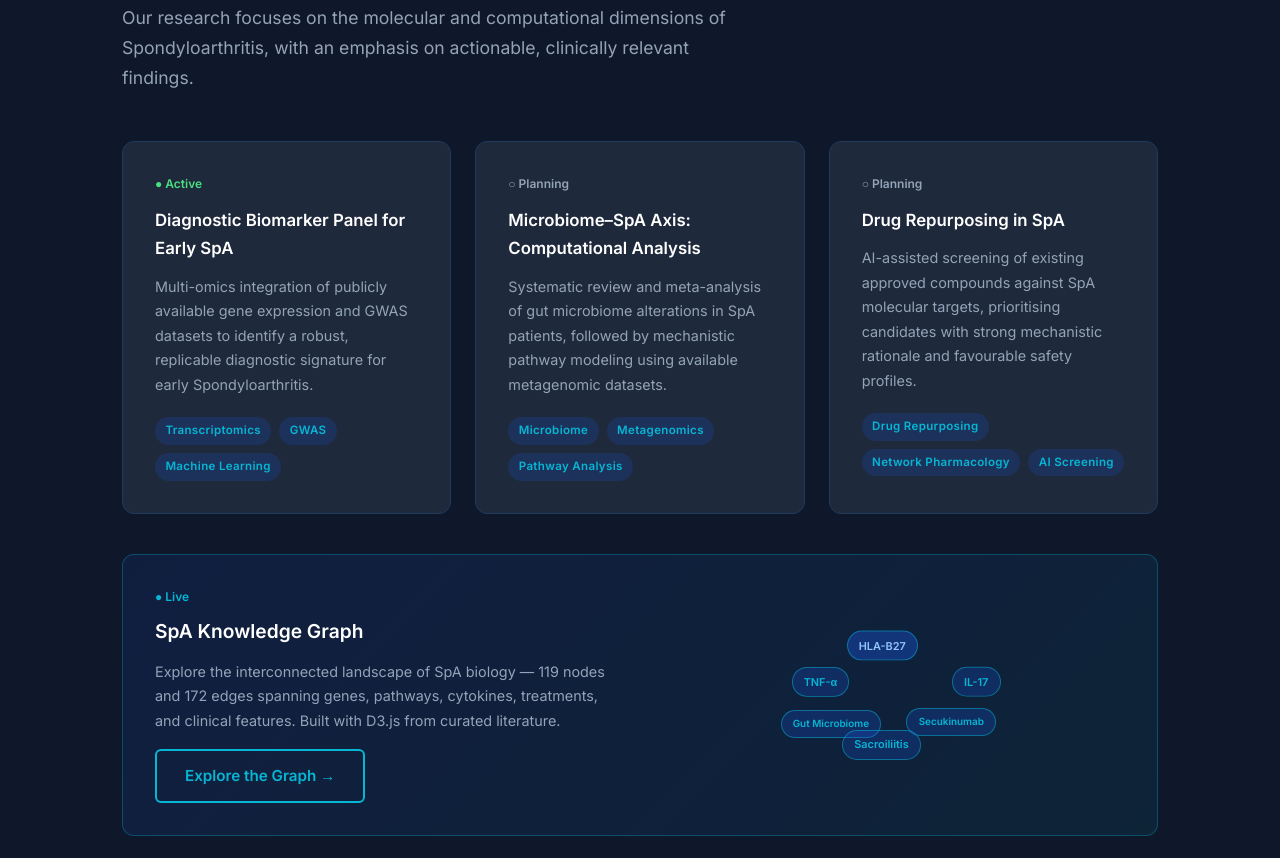
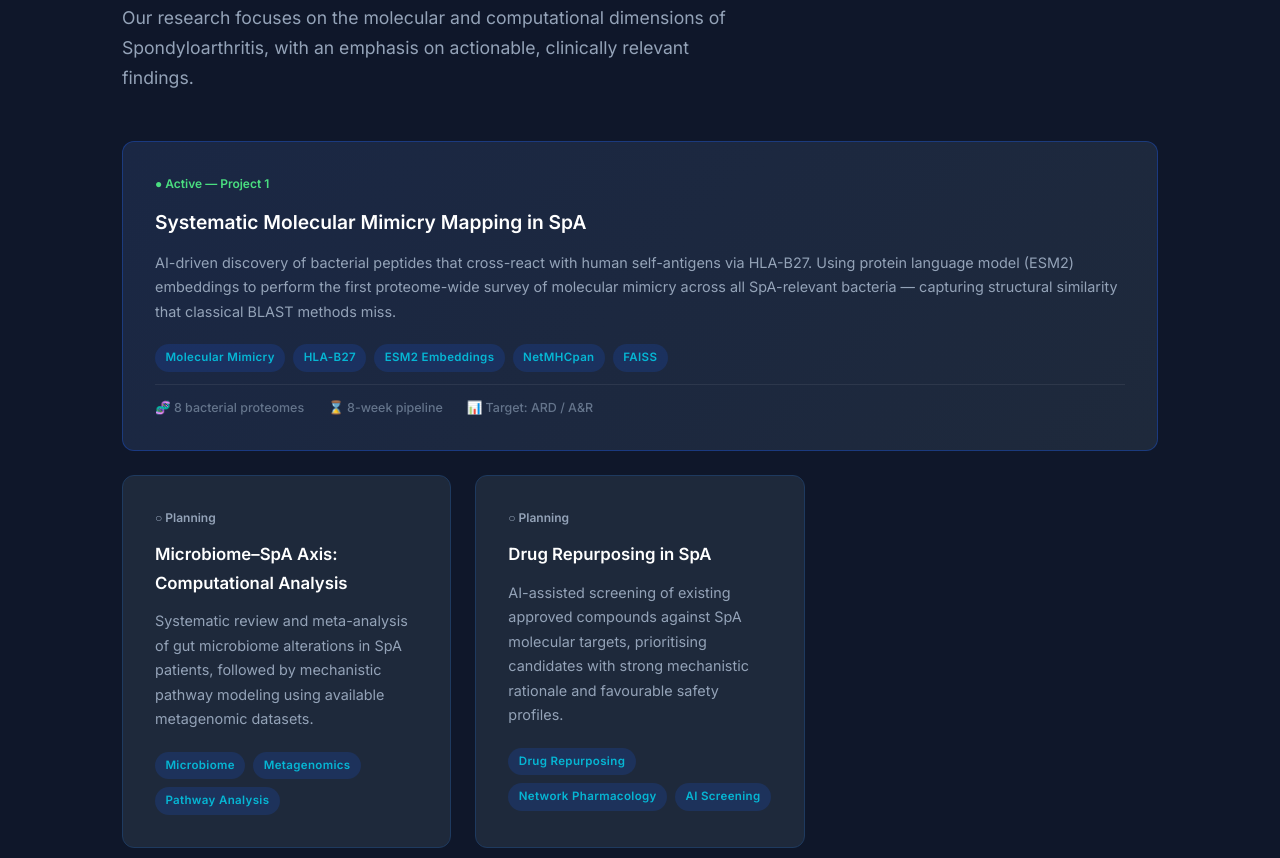
Before and after one commit to SpA-Research-AI-Laboratory/spa-research-ai-laboratory, a plain HTML site: page index.html in a window 1280 px wide. Shown: the part 1887-2745 px from the top of the page. Drawn offline with Linux system fonts and the light colour scheme.

Commit message:
Feature Project 1 (Molecular Mimicry) on website + journal update
- Replace placeholder research card with real Project 1 description
- Featured card spans full width with gradient background
- Add method tags: ESM2, NetMHCpan, FAISS, HLA-B27, Molecular Mimicry
- Add card-meta bar (8 bacterial proteomes / 8-week pipeline / target journals)
- Journal entry for 2026-03-10: website milestones + Project 1 details

Co-Authored-By: Claude Sonnet 4.6 <noreply@anthropic.com>

```diff
--- a/index.html
+++ b/index.html
@@ -118,18 +118,27 @@
         Spondyloarthritis, with an emphasis on actionable, clinically relevant findings.
       </p>
       <div class="research-grid">
-        <div class="research-card status-active">
-          <div class="card-status">&#x25CF; Active</div>
-          <h3>Diagnostic Biomarker Panel for Early SpA</h3>
+        <div class="research-card status-active research-card-featured">
+          <div class="card-status">&#x25CF; Active &mdash; Project 1</div>
+          <h3>Systematic Molecular Mimicry Mapping in SpA</h3>
           <p>
-            Multi-omics integration of publicly available gene expression and
-            GWAS datasets to identify a robust, replicable diagnostic signature
-            for early Spondyloarthritis.
+            AI-driven discovery of bacterial peptides that cross-react with human
+            self-antigens via HLA-B27. Using protein language model (ESM2) embeddings
+            to perform the first proteome-wide survey of molecular mimicry across all
+            SpA-relevant bacteria — capturing structural similarity that classical
+            BLAST methods miss.
           </p>
           <div class="card-tags">
-            <span>Transcriptomics</span>
-            <span>GWAS</span>
-            <span>Machine Learning</span>
+            <span>Molecular Mimicry</span>
+            <span>HLA-B27</span>
+            <span>ESM2 Embeddings</span>
+            <span>NetMHCpan</span>
+            <span>FAISS</span>
+          </div>
+          <div class="card-meta">
+            <span class="card-meta-item">&#x1F9EC; 8 bacterial proteomes</span>
+            <span class="card-meta-item">&#x231B; 8-week pipeline</span>
+            <span class="card-meta-item">&#x1F4CA; Target: ARD / A&amp;R</span>
           </div>
         </div>
         <div class="research-card status-planning">
--- a/style.css
+++ b/style.css
@@ -308,6 +308,22 @@ h2 {
 .status-active .card-status { color: #4ade80; }
 .status-planning .card-status { color: #94a3b8; }
 
+.research-card-featured {
+  grid-column: 1 / -1;
+  border-color: rgba(26, 86, 219, 0.4);
+  background: linear-gradient(135deg, #1a2744 0%, #1e293b 100%);
+}
+.research-card-featured h3 { font-size: 1.2rem; }
+.card-meta {
+  display: flex;
+  gap: 1.5rem;
+  flex-wrap: wrap;
+  margin-top: 0.75rem;
+  padding-top: 0.75rem;
+  border-top: 1px solid rgba(255,255,255,0.07);
+}
+.card-meta-item { font-size: 0.78rem; color: #64748b; font-weight: 500; }
+
 .card-tags { display: flex; flex-wrap: wrap; gap: 0.5rem; }
 .card-tags span {
   font-size: 0.72rem;
```
Also changed, not shown: 1 other file.
